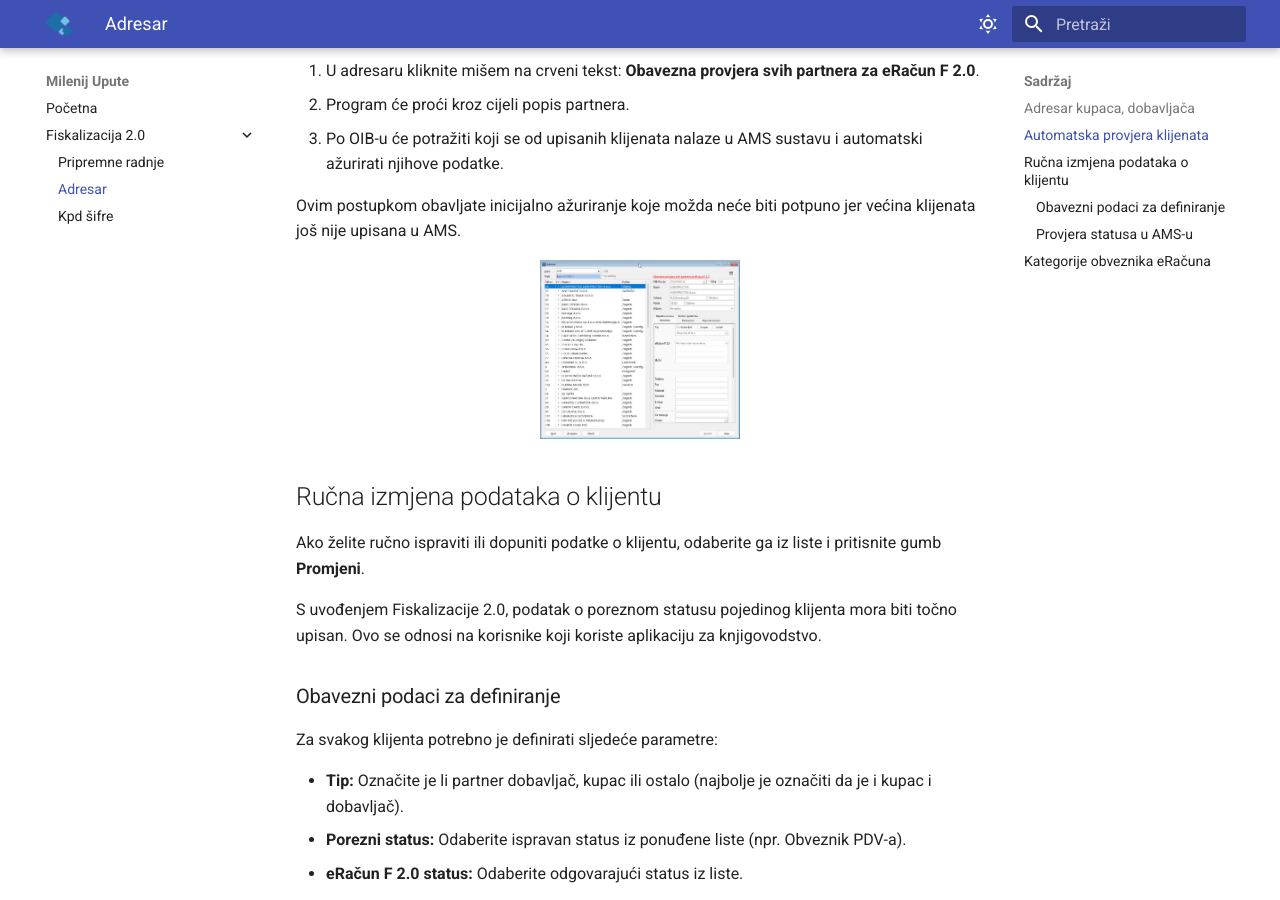
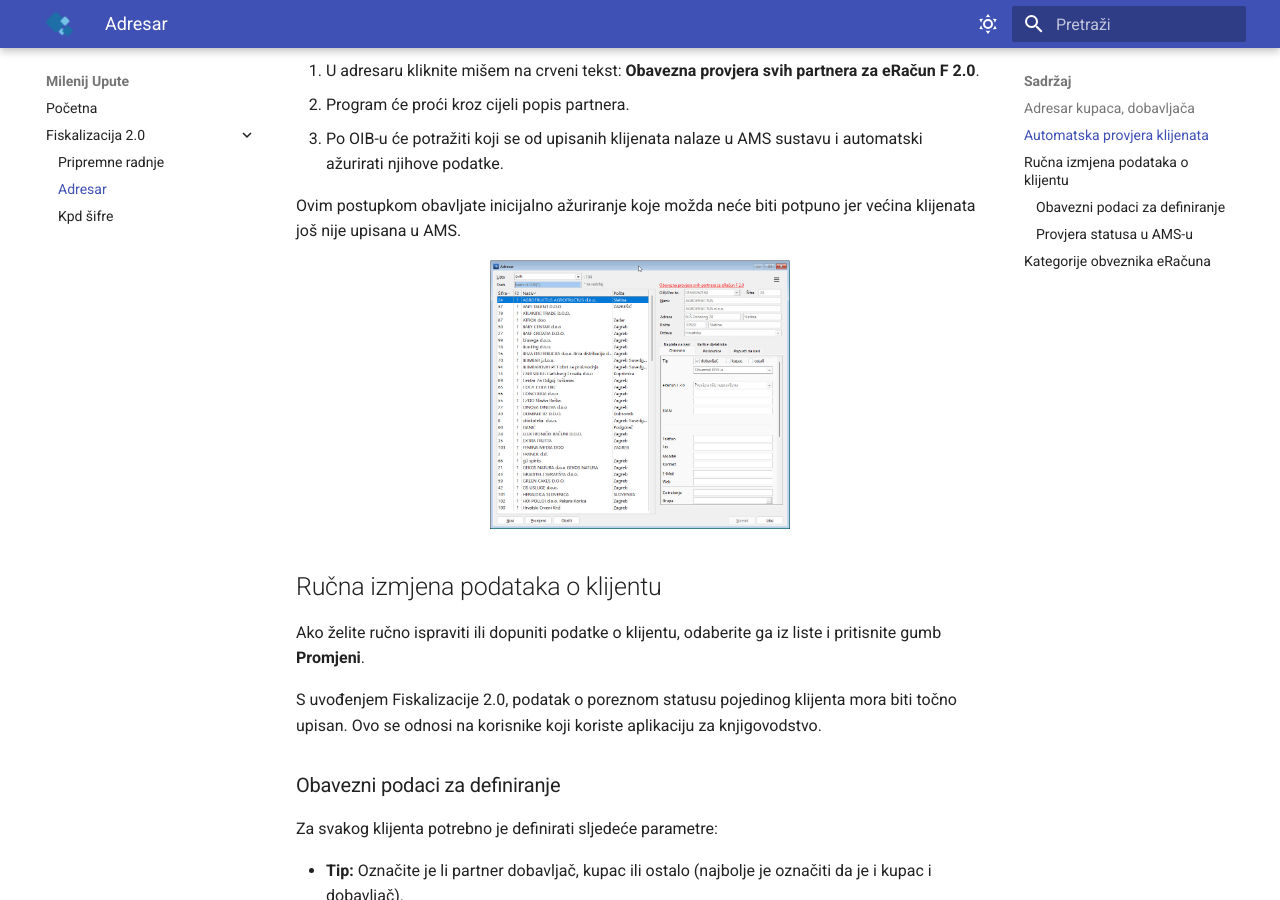
Before and after one commit to Milenij/milenij-upute, an MkDocs documentation site: the page built from docs/fiskalizacija-2.0/adresar/index.md, in a window 1280 px wide and 900 px high, scrolled down 642 px. Built offline with MkDocs 1.6.1 and Material for MkDocs 9.7.7, drawn with Linux system fonts in a browser that asks for light colours.

Commit message:
Update Fiskalizacija 2.0 “adresar/index”

```diff
--- a/docs/fiskalizacija-2.0/adresar/index.md
+++ b/docs/fiskalizacija-2.0/adresar/index.md
@@ -24,7 +24,11 @@ Za inicijalno ažuriranje podataka, slijedite ove korake:
 
 Ovim postupkom obavljate inicijalno ažuriranje koje možda neće biti potpuno jer većina klijenata još nije upisana u AMS.
 
-![undefined](../../assets/images/slika_adresar.png){: width="200" style="display: block; margin: 0 auto;" }
+
+
+![undefined](../../assets/images/slika_adresar.png){: width="300" style="display: block; margin: 0 auto;" }
+
+
 
 ## Ručna izmjena podataka o klijentu
 
```
